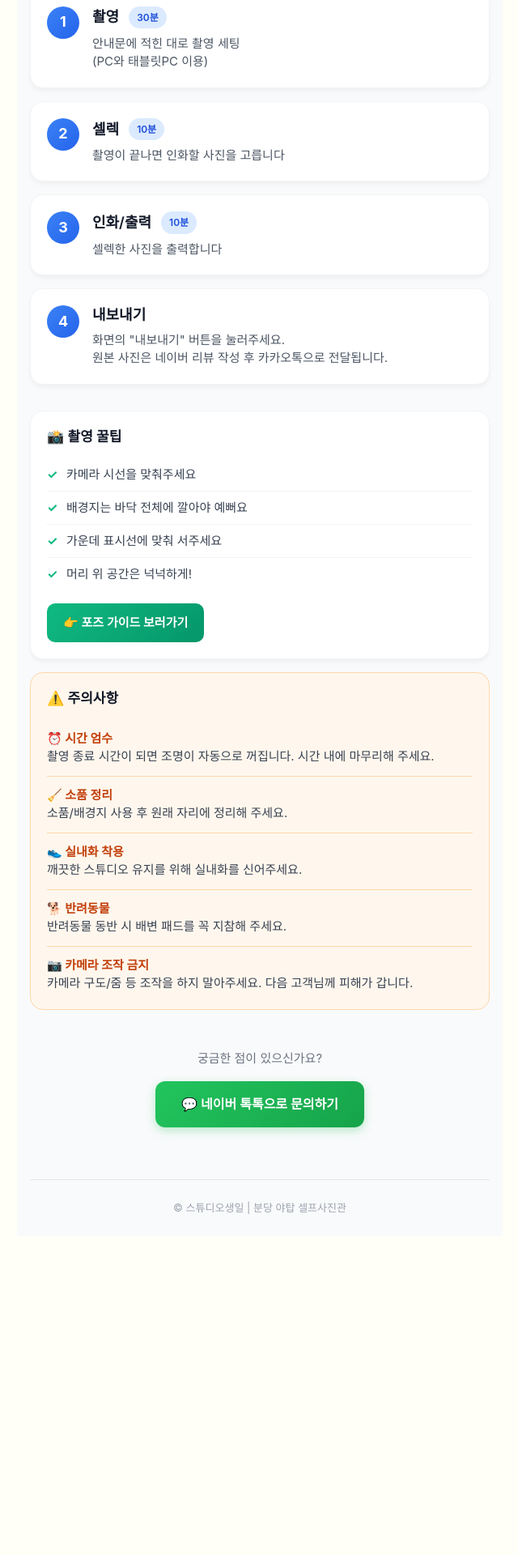
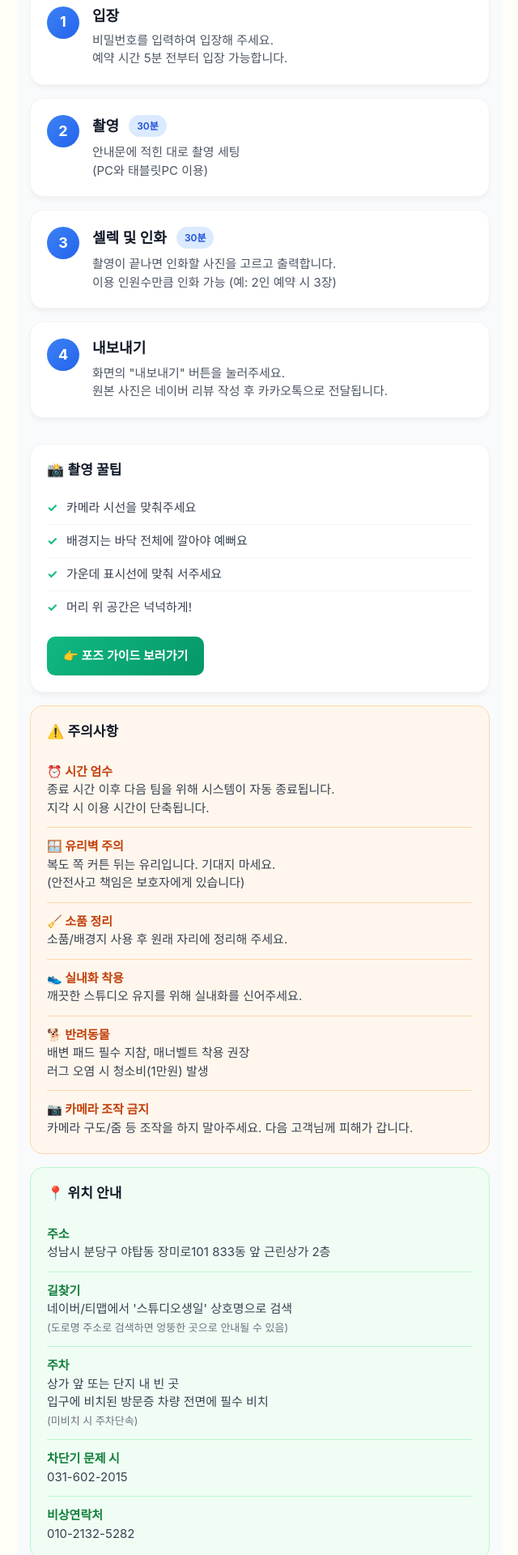
Before and after one commit to digitaltulbo/bdaystudio_homepage, a Next.js app: page /guide in a window 1280 px wide. Shown: the part 260-2180 px from the top of the page at 81% size, without its empty margins (319-959 px from the left). Before the commit the page ends 1786 px from the top, so only its background shows below. Built offline with nearby package versions, Linux system fonts and the light colour scheme; a web font is replaced by a local one.

Commit message:
Update guide page: entrance step, 셀렉/인화 합치기, premium 4단계, 위치안내 추가

```diff
--- a/app/guide/guide.module.css
+++ b/app/guide/guide.module.css
@@ -231,6 +231,19 @@
     color: #c2410c;
 }
 
+/* 프리미엄 인포박스 */
+.infoBox {
+    background: linear-gradient(135deg, #f0f9ff 0%, #e0f2fe 100%);
+    border: 1px solid #bae6fd;
+    border-radius: 12px;
+    padding: 1rem 1.25rem;
+    font-size: 0.9375rem;
+    color: #0369a1;
+    line-height: 1.6;
+    text-align: center;
+    margin-bottom: 0.5rem;
+}
+
 /* 문의 섹션 */
 .contactSection {
     text-align: center;
@@ -261,6 +274,43 @@
 .contactBtn:hover {
     transform: translateY(-2px);
     box-shadow: 0 6px 16px rgba(34, 197, 94, 0.4);
+}
+
+/* 위치 안내 섹션 */
+.locationSection {
+    background: #f0fdf4;
+    border-radius: 16px;
+    padding: 1.25rem;
+    margin-bottom: 1rem;
+    border: 1px solid #bbf7d0;
+}
+
+.locationList {
+    list-style: none;
+    padding: 0;
+    margin: 0;
+}
+
+.locationList li {
+    padding: 0.75rem 0;
+    font-size: 0.9375rem;
+    color: #374151;
+    border-bottom: 1px solid #bbf7d0;
+    line-height: 1.5;
+}
+
+.locationList li:last-child {
+    border-bottom: none;
+    padding-bottom: 0;
+}
+
+.locationList li strong {
+    color: #15803d;
+}
+
+.locationNote {
+    font-size: 0.8125rem;
+    color: #6b7280;
 }
 
 /* 푸터 */
--- a/app/guide/page.js
+++ b/app/guide/page.js
@@ -39,6 +39,19 @@ export default function GuidePage() {
                         <div className={styles.stepNumber}>1</div>
                         <div className={styles.stepContent}>
                             <div className={styles.stepHeader}>
+                                <h3 className={styles.stepTitle}>입장</h3>
+                            </div>
+                            <p className={styles.stepDesc}>
+                                비밀번호를 입력하여 입장해 주세요.<br />
+                                예약 시간 5분 전부터 입장 가능합니다.
+                            </p>
+                        </div>
+                    </div>
+
+                    <div className={styles.stepCard}>
+                        <div className={styles.stepNumber}>2</div>
+                        <div className={styles.stepContent}>
+                            <div className={styles.stepHeader}>
                                 <h3 className={styles.stepTitle}>촬영</h3>
                                 <span className={styles.stepTime}>30분</span>
                             </div>
@@ -50,27 +63,15 @@ export default function GuidePage() {
                     </div>
 
                     <div className={styles.stepCard}>
-                        <div className={styles.stepNumber}>2</div>
-                        <div className={styles.stepContent}>
-                            <div className={styles.stepHeader}>
-                                <h3 className={styles.stepTitle}>셀렉</h3>
-                                <span className={styles.stepTime}>10분</span>
-                            </div>
-                            <p className={styles.stepDesc}>
-                                촬영이 끝나면 인화할 사진을 고릅니다
-                            </p>
-                        </div>
-                    </div>
-
-                    <div className={styles.stepCard}>
                         <div className={styles.stepNumber}>3</div>
                         <div className={styles.stepContent}>
                             <div className={styles.stepHeader}>
-                                <h3 className={styles.stepTitle}>인화/출력</h3>
-                                <span className={styles.stepTime}>10분</span>
+                                <h3 className={styles.stepTitle}>셀렉 및 인화</h3>
+                                <span className={styles.stepTime}>30분</span>
                             </div>
                             <p className={styles.stepDesc}>
-                                셀렉한 사진을 출력합니다
+                                촬영이 끝나면 인화할 사진을 고르고 출력합니다.<br />
+                                이용 인원수만큼 인화 가능 (예: 2인 예약 시 3장)
                             </p>
                         </div>
                     </div>
@@ -93,15 +94,20 @@ export default function GuidePage() {
             {/* 프리미엄 이용순서 */}
             {activeTab === 'premium' && (
                 <div className={styles.stepsContainer}>
+                    <div className={styles.infoBox}>
+                        베이직과 동일한 셀프촬영입니다.<br />
+                        현장에서 내보내기/인화 없이 촬영에만 집중!
+                    </div>
+
                     <div className={styles.stepCard}>
                         <div className={styles.stepNumber}>1</div>
                         <div className={styles.stepContent}>
                             <div className={styles.stepHeader}>
-                                <h3 className={styles.stepTitle}>촬영</h3>
-                                <span className={styles.stepTime}>60분</span>
+                                <h3 className={styles.stepTitle}>입장</h3>
                             </div>
                             <p className={styles.stepDesc}>
-                                안내문에 적힌 대로 촬영을 진행합니다
+                                비밀번호를 입력하여 입장해 주세요.<br />
+                                예약 시간 5분 전부터 입장 가능합니다.
                             </p>
                         </div>
                     </div>
@@ -110,11 +116,37 @@ export default function GuidePage() {
                         <div className={styles.stepNumber}>2</div>
                         <div className={styles.stepContent}>
                             <div className={styles.stepHeader}>
-                                <h3 className={styles.stepTitle}>촬영 종료</h3>
+                                <h3 className={styles.stepTitle}>촬영</h3>
+                                <span className={styles.stepTime}>55분</span>
                             </div>
                             <p className={styles.stepDesc}>
-                                보정본은 촬영 후 별도 안내드립니다.<br />
-                                카카오톡으로 다운로드 링크가 전달됩니다.
+                                안내문에 적힌 대로 촬영을 진행합니다.<br />
+                                (촬영 55분 + 정리 5분)
+                            </p>
+                        </div>
+                    </div>
+
+                    <div className={styles.stepCard}>
+                        <div className={styles.stepNumber}>3</div>
+                        <div className={styles.stepContent}>
+                            <div className={styles.stepHeader}>
+                                <h3 className={styles.stepTitle}>원본 전달</h3>
+                            </div>
+                            <p className={styles.stepDesc}>
+                                귀가 후 다운로드 링크를<br />
+                                카카오 알림톡으로 전달해 드립니다.
+                            </p>
+                        </div>
+                    </div>
+
+                    <div className={styles.stepCard}>
+                        <div className={styles.stepNumber}>4</div>
+                        <div className={styles.stepContent}>
+                            <div className={styles.stepHeader}>
+                                <h3 className={styles.stepTitle}>보정 및 배송</h3>
+                            </div>
+                            <p className={styles.stepDesc}>
+                                보정 신청서 작성 → 보정 사진 + 액자 패키징 → 택배 발송
                             </p>
                         </div>
                     </div>
@@ -146,7 +178,13 @@ export default function GuidePage() {
                 <ul className={styles.warningList}>
                     <li>
                         <strong>⏰ 시간 엄수</strong><br />
-                        촬영 종료 시간이 되면 조명이 자동으로 꺼집니다. 시간 내에 마무리해 주세요.
+                        종료 시간 이후 다음 팀을 위해 시스템이 자동 종료됩니다.<br />
+                        지각 시 이용 시간이 단축됩니다.
+                    </li>
+                    <li>
+                        <strong>🪟 유리벽 주의</strong><br />
+                        복도 쪽 커튼 뒤는 유리입니다. 기대지 마세요.<br />
+                        (안전사고 책임은 보호자에게 있습니다)
                     </li>
                     <li>
                         <strong>🧹 소품 정리</strong><br />
@@ -158,11 +196,42 @@ export default function GuidePage() {
                     </li>
                     <li>
                         <strong>🐕 반려동물</strong><br />
-                        반려동물 동반 시 배변 패드를 꼭 지참해 주세요.
+                        배변 패드 필수 지참, 매너벨트 착용 권장<br />
+                        러그 오염 시 청소비(1만원) 발생
                     </li>
                     <li>
                         <strong>📷 카메라 조작 금지</strong><br />
                         카메라 구도/줌 등 조작을 하지 말아주세요. 다음 고객님께 피해가 갑니다.
+                    </li>
+                </ul>
+            </div>
+
+            {/* 위치 안내 섹션 */}
+            <div className={styles.locationSection}>
+                <h2 className={styles.sectionTitle}>📍 위치 안내</h2>
+                <ul className={styles.locationList}>
+                    <li>
+                        <strong>주소</strong><br />
+                        성남시 분당구 야탑동 장미로101 833동 앞 근린상가 2층
+                    </li>
+                    <li>
+                        <strong>길찾기</strong><br />
+                        네이버/티맵에서 &apos;스튜디오생일&apos; 상호명으로 검색<br />
+                        <span className={styles.locationNote}>(도로명 주소로 검색하면 엉뚱한 곳으로 안내될 수 있음)</span>
+                    </li>
+                    <li>
+                        <strong>주차</strong><br />
+                        상가 앞 또는 단지 내 빈 곳<br />
+                        입구에 비치된 방문증 차량 전면에 필수 비치<br />
+                        <span className={styles.locationNote}>(미비치 시 주차단속)</span>
+                    </li>
+                    <li>
+                        <strong>차단기 문제 시</strong><br />
+                        031-602-2015
+                    </li>
+                    <li>
+                        <strong>비상연락처</strong><br />
+                        010-2132-5282
                     </li>
                 </ul>
             </div>
```
